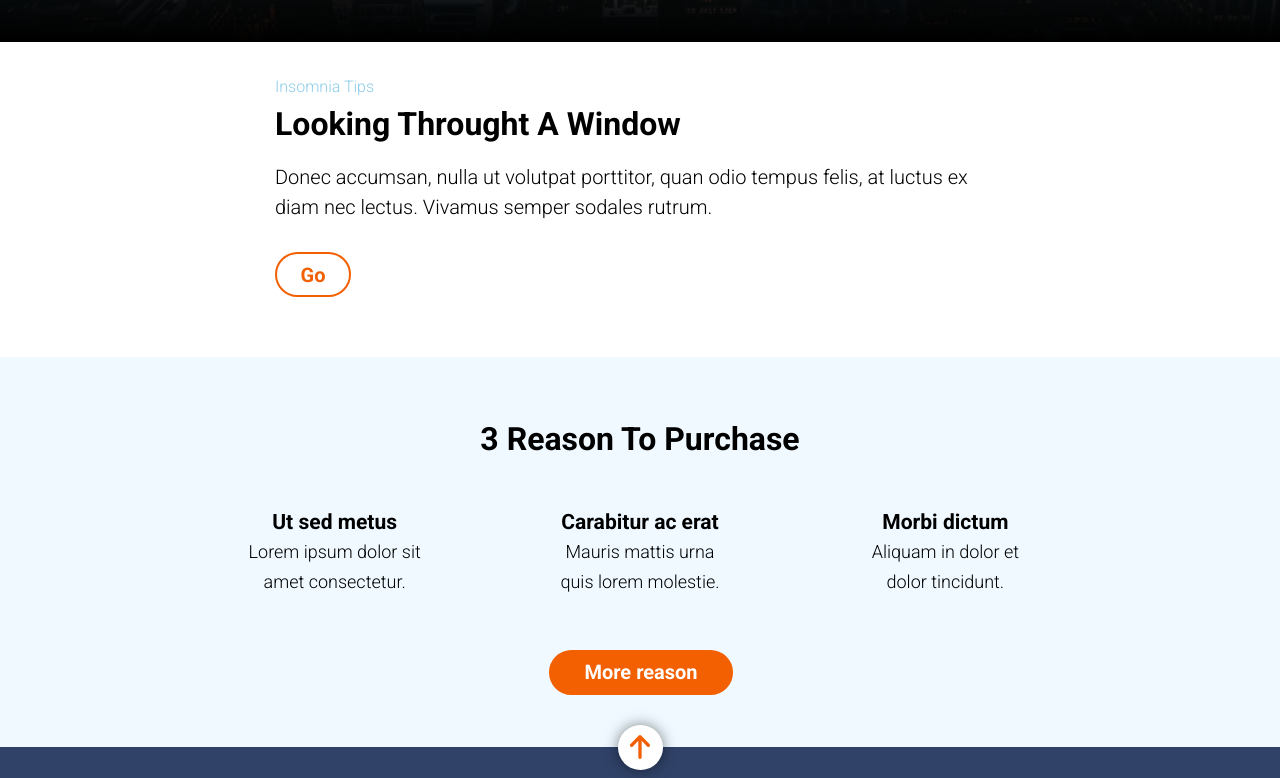
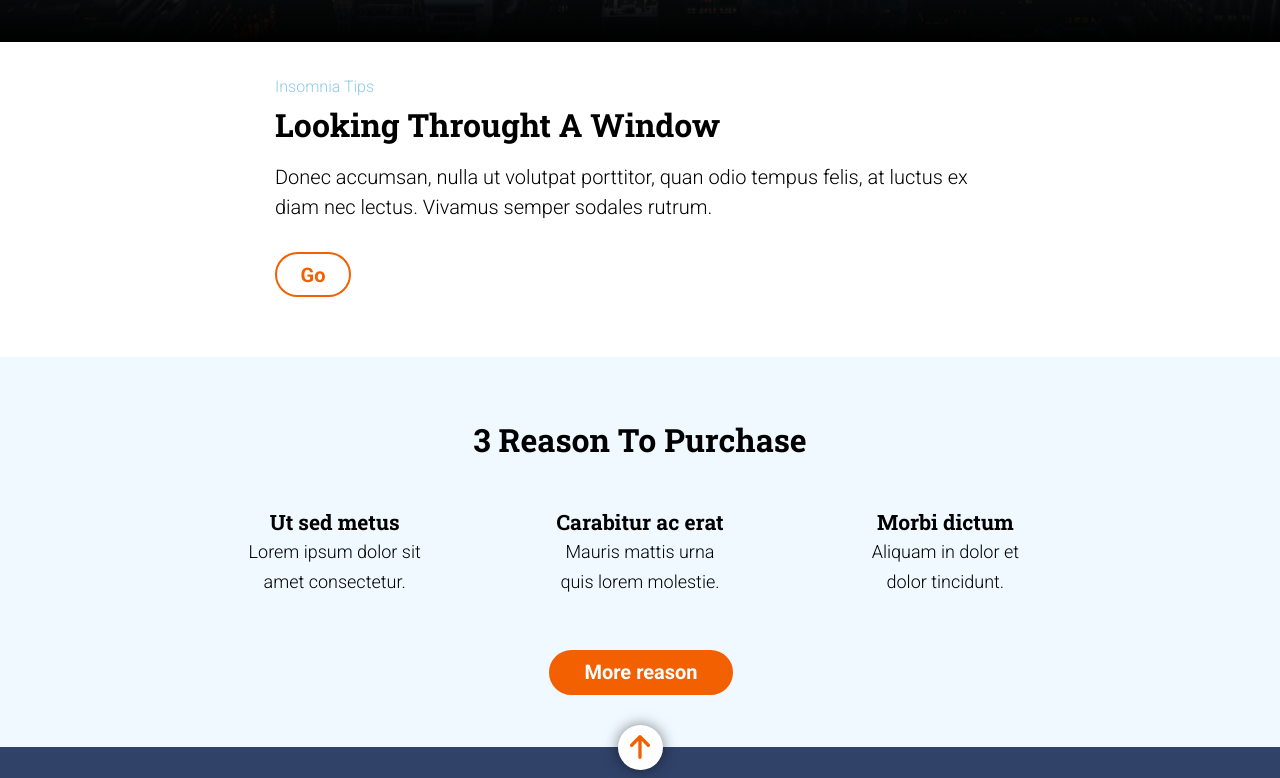
Before and after one commit to EliaAR/Layout-web, a website: page docs/index.html in a window 1280 px wide. Shown: the part 758-1536 px from the top of the page. Drawn offline with Linux system fonts and the light colour scheme.

Commit message:
final update docs folder

```diff
--- a/docs/index.html
+++ b/docs/index.html
@@ -8,6 +8,10 @@
     <link
       rel="stylesheet"
       href="https://fonts.googleapis.com/css2?family=Roboto:wght@100;300;700&display=swap"
+    />
+    <link
+      href="https://fonts.googleapis.com/css2?family=Roboto+Slab:wght@400;700&display=swap"
+      rel="stylesheet"
     />
     <link
       rel="stylesheet"
@@ -52,15 +56,15 @@
       <article class="reason" id="reason">
         <h2 class="reason__title">3 reason to purchase</h2>
         <article class="reason__article1">
-          <h3>Ut sed metus</h3>
+          <h3 class="reason__subtitle">Ut sed metus</h3>
           <p>Lorem ipsum dolor sit amet consectetur.</p>
         </article>
         <article class="reason__article2">
-          <h3>Carabitur ac erat</h3>
+          <h3 class="reason__subtitle">Carabitur ac erat</h3>
           <p>Mauris mattis urna quis lorem molestie.</p>
         </article>
         <article class="reason__article3">
-          <h3>Morbi dictum</h3>
+          <h3 class="reason__subtitle">Morbi dictum</h3>
           <p>Aliquam in dolor et dolor tincidunt.</p>
         </article>
         <a href="https://adalab.es/" class="reason__link">More reason</a>
--- a/src/scss/core/_variables.scss
+++ b/src/scss/core/_variables.scss
@@ -1,3 +1,4 @@
 $font-root: "Roboto", sans-serif;
+$font-secundary: "Roboto Slab", sans-serif;
 $color-white: #ffffff;
 $color-orange: #f26002;
--- a/src/scss/layout/_hero.scss
+++ b/src/scss/layout/_hero.scss
@@ -18,6 +18,7 @@
   }
 
   &__title {
+    font-family: $font-secundary;
     text-transform: uppercase;
     word-spacing: 100rem;
     font-size: 42px;
--- a/src/scss/layout/_main-articles.scss
+++ b/src/scss/layout/_main-articles.scss
@@ -9,6 +9,7 @@
   }
 
   &__title {
+    font-family: $font-secundary;
     text-transform: capitalize;
     padding-bottom: 15px;
     font-size: 24px;
@@ -73,11 +74,16 @@
   grid-template-rows: 55px 135px 135px 180px 105px;
 
   &__title {
+    font-family: $font-secundary;
     font-size: 24px;
     text-transform: capitalize;
     align-self: end;
     grid-column: 1 / 2;
     grid-row: 1 / 2;
+  }
+
+  &__subtitle {
+    font-family: $font-secundary;
   }
 
   &__article1 {
```
Also changed, not shown: src/html/index.html (+4 -0 lines), src/html/partials/main.html (+3 -3 lines), docs/assets/css/main.css.
